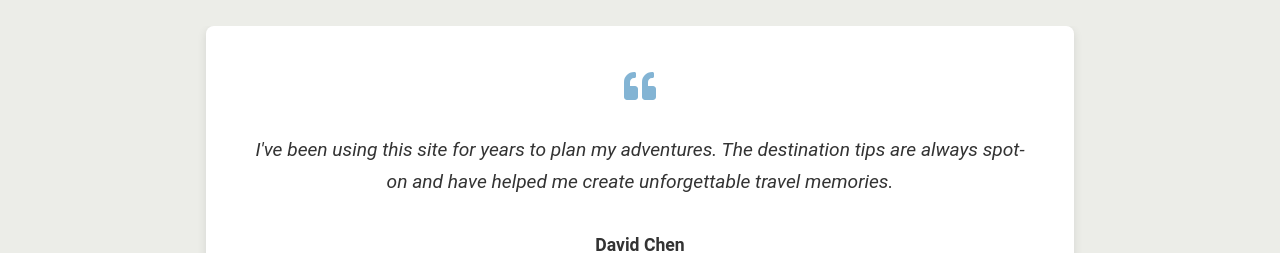
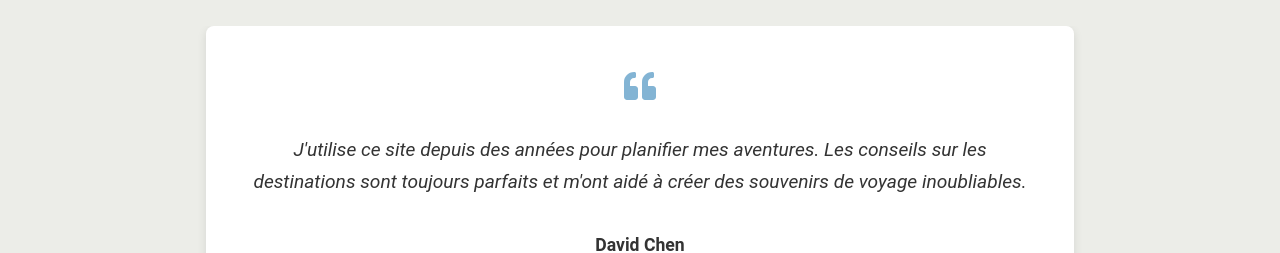
Before and after one commit to shypefx/art-trip, a React (Vite) app: page / in a window 1280 px wide. Shown: the part 2200-2453 px from the top of the page. Built offline with nearby package versions, Linux system fonts and the light colour scheme.

Commit message:
update translate

```diff
--- a/src/components/home/TestimonialsSection.jsx
+++ b/src/components/home/TestimonialsSection.jsx
@@ -118,30 +118,30 @@ const TestimonialsSection = () => {
   const testimonials = [
     {
       id: 1,
-      text: "The travel guides on this site were incredibly helpful for planning my Europe trip. I discovered so many hidden gems that I wouldn't have found otherwise!",
+      text: "Les guides de voyage sur ce site ont été incroyablement utiles pour planifier mon voyage en Europe. J'ai découvert tellement de joyaux cachés que je n'aurais pas trouvés autrement!",
       name: "Sarah Johnson",
-      location: "New York, USA",
+      location: "New York, États-Unis",
       stars: 5
     },
     {
       id: 2,
-      text: "I've been using this site for years to plan my adventures. The destination tips are always spot-on and have helped me create unforgettable travel memories.",
+      text: "J'utilise ce site depuis des années pour planifier mes aventures. Les conseils sur les destinations sont toujours parfaits et m'ont aidé à créer des souvenirs de voyage inoubliables.",
       name: "David Chen",
       location: "Vancouver, Canada",
       stars: 5
     },
     {
       id: 3,
-      text: "The detailed city guides saved me so much time and made my trip to Japan absolutely seamless. I'll definitely be using this resource for all my future travels.",
+      text: "Les guides détaillés des villes m'ont fait gagner tellement de temps et ont rendu mon voyage au Japon absolument sans accroc. J'utiliserai certainement cette ressource pour tous mes futurs voyages.",
       name: "Emma Wilson",
-      location: "London, UK",
+      location: "Londres, Royaume-Uni",
       stars: 4
     },
     {
       id: 4,
       text: "Ce site est incroyable! Les guides de voyage sont très utiles et m'ont aidé à planifier mon voyage en France. Merci beaucoup!",
       name: "Paul Leclerc",
-      location: "Paris, FR",
+      location: "Paris, France",
       stars: 4
     }
   ];
```
